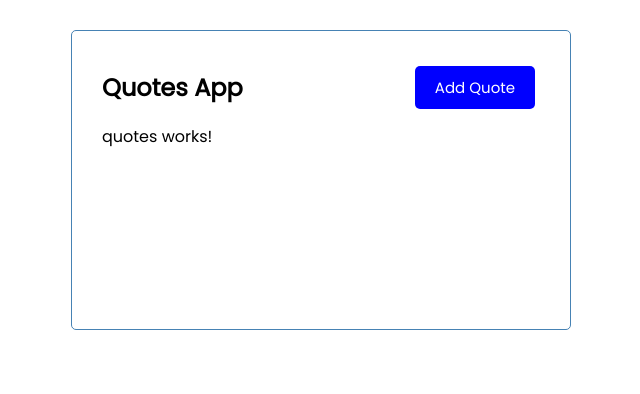
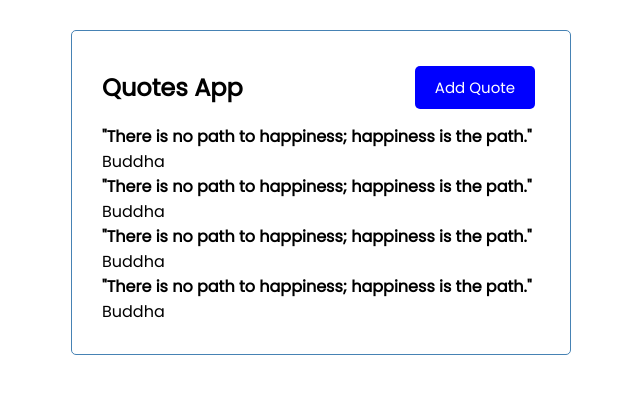
Before and after one commit to PapaFreddie/Quotes-Form, an Angular app: page / in a window 1280 px wide. Shown: the top 394 px of the page, without its empty margins (319-959 px from the left). Built offline with nearby package versions, Linux system fonts and the light colour scheme.

Commit message:
generated the quote interface

```diff
--- a/src/app/app.module.ts
+++ b/src/app/app.module.ts
@@ -5,6 +5,7 @@ import { AppComponent } from './app.component';
 import { HeaderComponent } from './components/header/header.component';
 import { ButtonComponent } from './components/button/button.component';
 import { QuotesComponent } from './components/quotes/quotes.component';
+import { QuoteTypeComponent } from './components/quote-type/quote-type.component';
 
 @NgModule({
   declarations: [
@@ -12,6 +13,7 @@ import { QuotesComponent } from './components/quotes/quotes.component';
     HeaderComponent,
     ButtonComponent,
     QuotesComponent,
+    QuoteTypeComponent,
   ],
   imports: [
     BrowserModule
--- /dev/null
+++ b/src/app/components/quote-type/quote-type.component.html
@@ -0,0 +1,4 @@
+<div class="quote">
+    <h4>{{quote.text}}</h4>
+    <p>{{quote.author}}</p>
+</div>
--- /dev/null
+++ b/src/app/components/quote-type/quote-type.component.ts
@@ -0,0 +1,17 @@
+import { Quote } from '../../Quote';
+import { Component, OnInit, Input } from '@angular/core';
+
+@Component({
+  selector: 'app-quote-type',
+  templateUrl: './quote-type.component.html',
+  styleUrls: ['./quote-type.component.css']
+})
+export class QuoteTypeComponent implements OnInit {
+  @Input() quote!: Quote;
+
+  constructor() { }
+
+  ngOnInit(): void {
+  }
+
+}
--- a/src/app/components/quotes/quotes.component.html
+++ b/src/app/components/quotes/quotes.component.html
@@ -1 +1 @@
-<p>quotes works!</p>
+<app-quote-type *ngFor = "let quote of quotes"[quote] = "quote"></app-quote-type>
```
Also changed, not shown: src/app/components/quote-type/quote-type.component.css (added), 1 other file (tests, documents, lock files or other folders).
